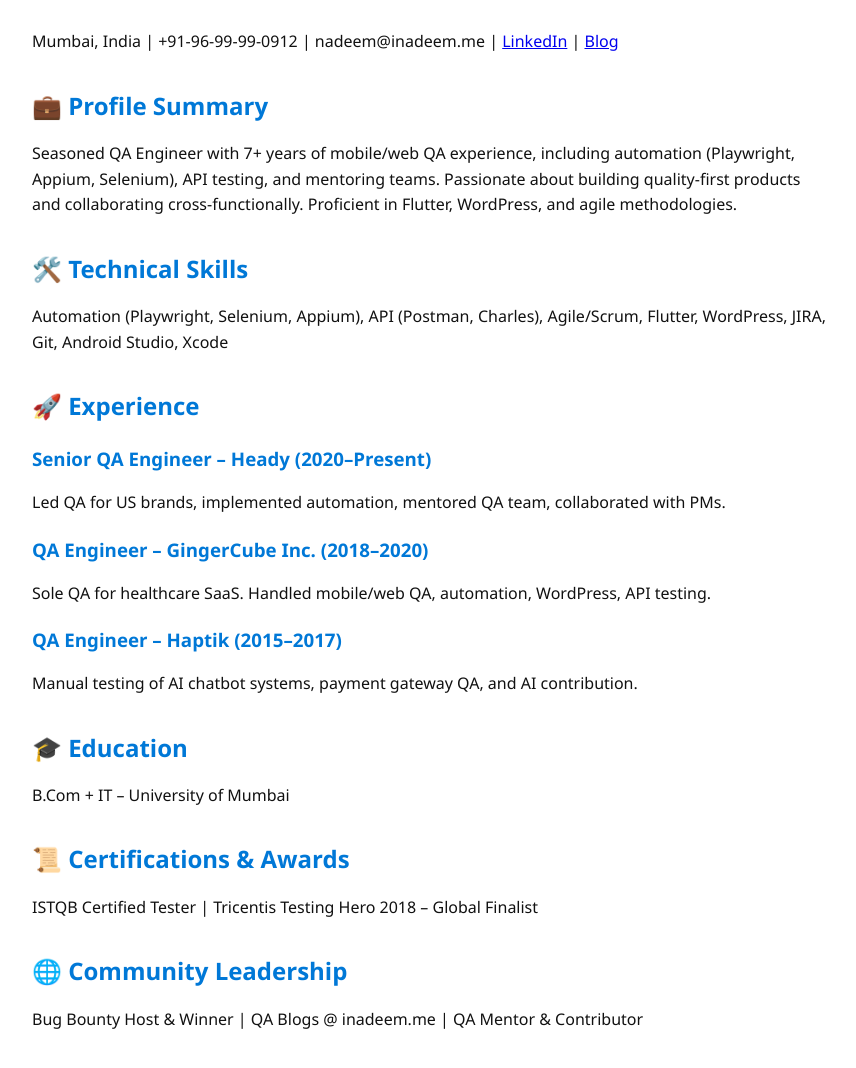
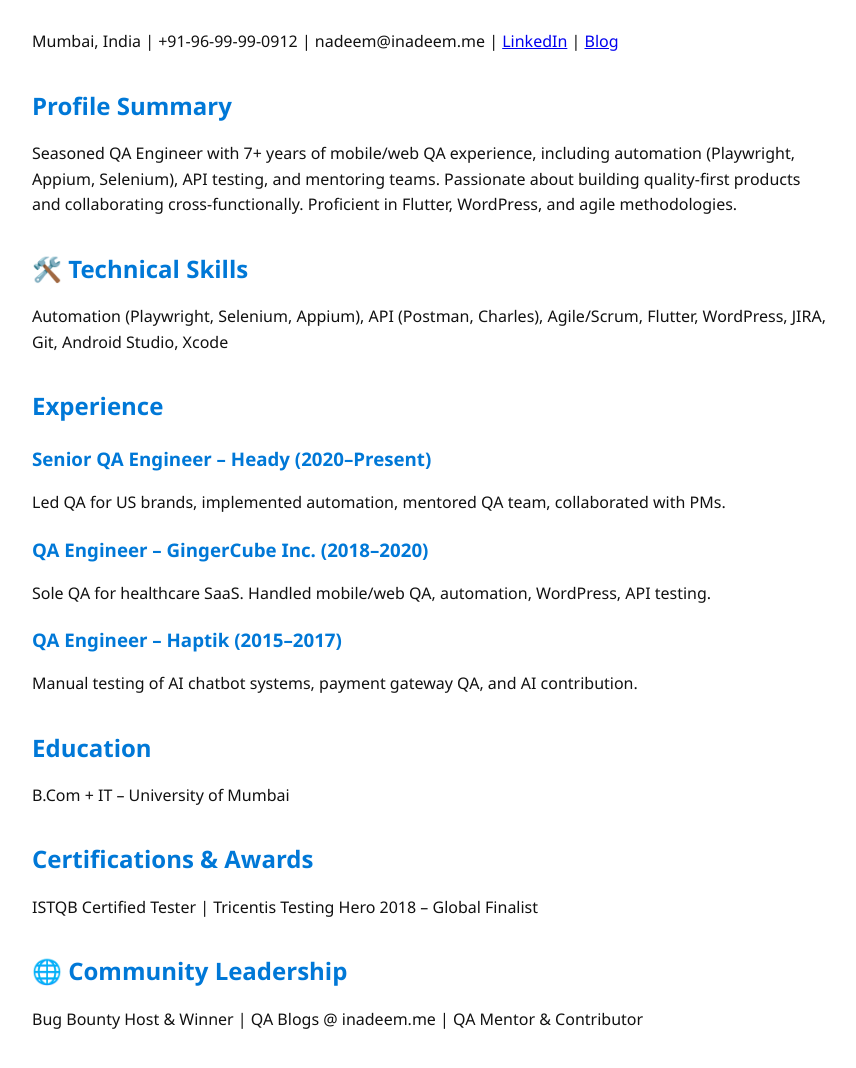
Before and after one commit to nadeemtheqa/nadeemshaikh.github.io, a plain HTML site: page index.html in a window 1280 px wide. Shown: the part 114-1182 px from the top of the page, without its empty margins (208-1064 px from the left). Drawn offline with Linux system fonts and the light colour scheme.

Commit message:
Update index.html

```diff
--- a/index.html
+++ b/index.html
@@ -71,7 +71,7 @@
     <p>Mumbai, India | +91-96-99-99-0912 | nadeem@inadeem.me | <a href="https://linkedin.com/in/nadeem-shaikh-8aa939106">LinkedIn</a> | <a href="https://inadeem.me">Blog</a></p>
 
     <div class="section">
-      <h2>💼 Profile Summary</h2>
+      <h2>Profile Summary</h2>
       <p>Seasoned QA Engineer with 7+ years of mobile/web QA experience, including automation (Playwright, Appium, Selenium), API testing, and mentoring teams. Passionate about building quality-first products and collaborating cross-functionally. Proficient in Flutter, WordPress, and agile methodologies.</p>
     </div>
 
@@ -81,7 +81,7 @@
     </div>
 
     <div class="section">
-      <h2>🚀 Experience</h2>
+      <h2>Experience</h2>
       <h3>Senior QA Engineer – Heady (2020–Present)</h3>
       <p>Led QA for US brands, implemented automation, mentored QA team, collaborated with PMs.</p>
 
@@ -93,12 +93,12 @@
     </div>
 
     <div class="section">
-      <h2>🎓 Education</h2>
+      <h2>Education</h2>
       <p>B.Com + IT – University of Mumbai</p>
     </div>
 
     <div class="section">
-      <h2>📜 Certifications & Awards</h2>
+      <h2>Certifications & Awards</h2>
       <p>ISTQB Certified Tester | Tricentis Testing Hero 2018 – Global Finalist</p>
     </div>
 
```
